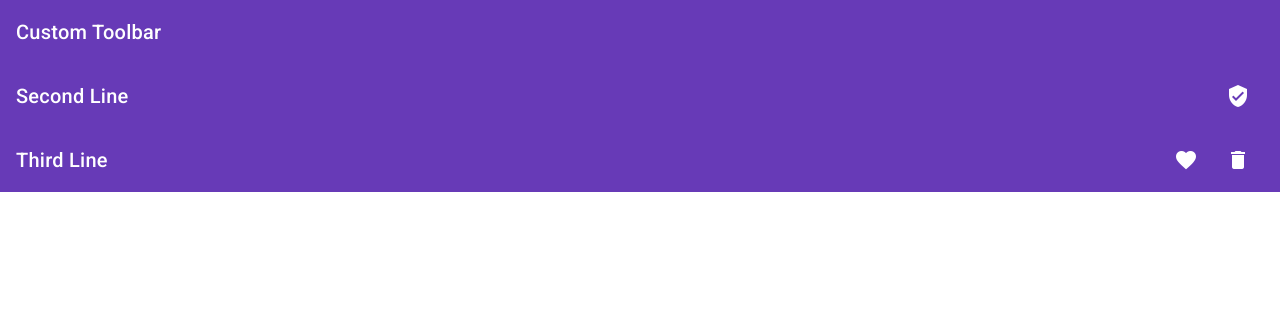
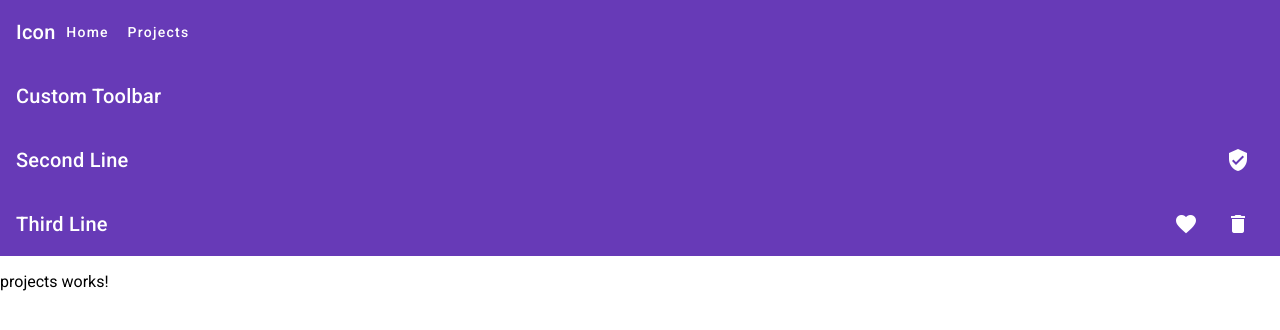
Before and after one commit to dylanhan99/dylanhan, an Angular app: page /projects in a window 1280 px wide. Before the commit this address led to /. Shown: the top 330 px of the page. Built offline with nearby package versions, Linux system fonts and the light colour scheme.

Commit message:
basic routing pog

```diff
--- a/src/app/app.component.html
+++ b/src/app/app.component.html
@@ -1,3 +1,3 @@
 <app-navbar></app-navbar>
 
-<router-outlet />
+<router-outlet><router-outlet/>
--- a/src/app/app.component.ts
+++ b/src/app/app.component.ts
@@ -1,5 +1,5 @@
 import { Component } from '@angular/core';
-import { RouterOutlet } from '@angular/router';
+import { RouterLink, RouterLinkActive, RouterOutlet } from '@angular/router';
 
 import { NavbarComponent } from './navbar/navbar.component';
 
@@ -7,7 +7,7 @@ import { NavbarComponent } from './navbar/navbar.component';
   selector: 'app-root',
   standalone: true,
   imports: [
-    RouterOutlet,
+    RouterOutlet, RouterLink, RouterLinkActive,
 
     NavbarComponent,
   ],
--- a/src/app/app.routes.ts
+++ b/src/app/app.routes.ts
@@ -1,3 +1,9 @@
 import { Routes } from '@angular/router';
+import { HomeComponent } from './home/home.component';
+import { ProjectsComponent } from './projects/projects.component';
 
-export const routes: Routes = [];
+export const routes: Routes = [
+    { path: '', redirectTo: '/home', pathMatch: 'full' },
+    { path: 'home',     component: HomeComponent },
+    { path: 'projects', component: ProjectsComponent },
+];
--- /dev/null
+++ b/src/app/home/home.component.html
@@ -0,0 +1 @@
+<p>home works!</p>
--- a/src/app/navbar/navbar.component.html
+++ b/src/app/navbar/navbar.component.html
@@ -1,4 +1,12 @@
 <mat-toolbar color="primary">
+    <mat-toolbar-row>
+        <span routerLink="/">
+            Icon
+        </span>
+        <a mat-button routerLink="home">Home</a>
+        <a mat-button routerLink="projects">Projects</a>
+    </mat-toolbar-row>
+
     <mat-toolbar-row>
         <span>Custom Toolbar</span>
     </mat-toolbar-row>
--- a/src/app/navbar/navbar.component.ts
+++ b/src/app/navbar/navbar.component.ts
@@ -1,14 +1,20 @@
 import { Component } from '@angular/core';
+
+import { RouterLink } from '@angular/router';
 
 import { MatToolbarModule } from '@angular/material/toolbar'
 import { MatIconModule } from '@angular/material/icon';
+import { MatButtonModule } from '@angular/material/button'
 
 @Component({
   selector: 'app-navbar',
   standalone: true,
   imports: [
+    RouterLink,
+
     MatToolbarModule,
     MatIconModule,
+    MatButtonModule,
   ],
   templateUrl: './navbar.component.html',
   styleUrl: './navbar.component.css'
--- /dev/null
+++ b/src/app/projects/projects.component.html
@@ -0,0 +1 @@
+<p>projects works!</p>
```
Also changed, not shown: src/app/home/home.component.ts (added, +12 -0 lines), src/app/projects/projects.component.ts (added, +12 -0 lines), src/app/home/home.component.css (added), src/app/projects/projects.component.css (added), 2 other files (tests, documents, lock files or other folders).
